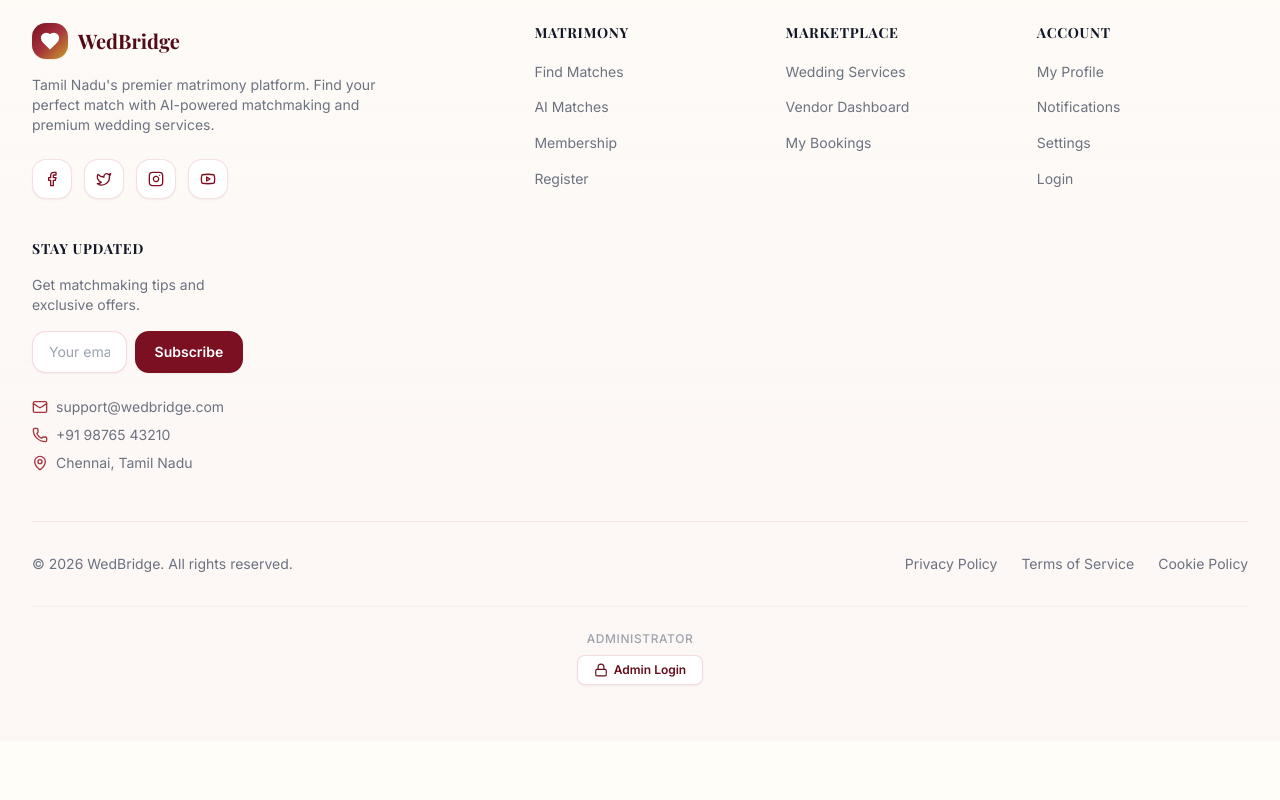
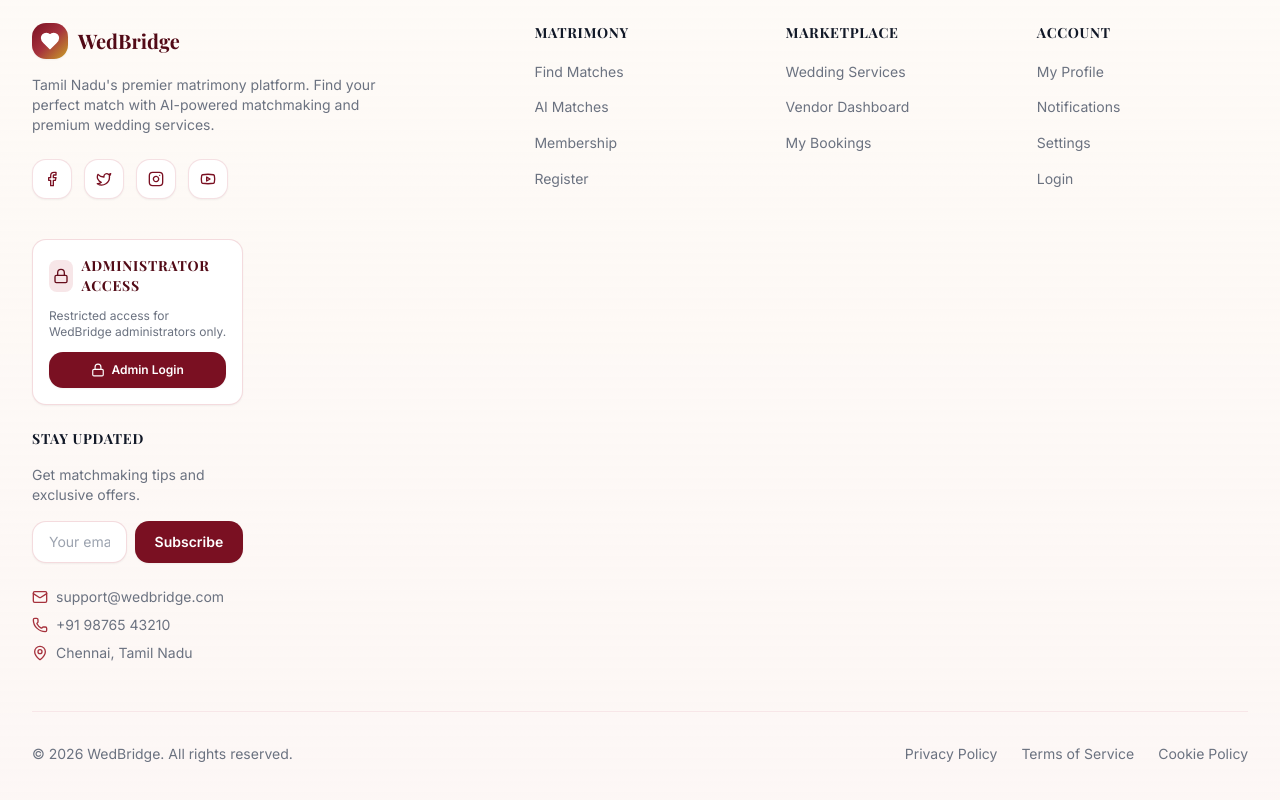
Before and after one commit to Naveen2112-hub/wedbridge, a Next.js app: page / in a window 1280 px wide. Shown: the part 3074-3874 px from the top of the page. Before the commit the page ends 3815 px from the top, so only its background shows below. Built offline with nearby package versions, Linux system fonts and the light colour scheme; no server answers.

Commit message:
Updated Footer.tsx

```diff
--- a/src/components/layout/Footer.tsx
+++ b/src/components/layout/Footer.tsx
@@ -50,6 +50,21 @@
           ))}
 
           <div>
+            {/* Administrator Access */}
+            <div className="mb-6 rounded-xl border border-primary-200/70 bg-white p-4 shadow-sm">
+              <div className="flex items-center gap-2">
+                <span className="flex h-8 w-8 items-center justify-center rounded-lg bg-primary-100 text-primary-700">
+                  <Lock className="h-4 w-4" />
+                </span>
+                <h3 className="font-display text-sm font-bold uppercase tracking-wider text-primary-800">Administrator Access</h3>
+              </div>
+              <p className="mt-3 text-xs text-gray-500">Restricted access for WedBridge administrators only.</p>
+              <Link href="/admin/login" className="btn-primary mt-3 inline-flex w-full items-center justify-center gap-1.5 text-xs">
+                <Lock className="h-3.5 w-3.5" />
+                Admin Login
+              </Link>
+            </div>
+
             <h3 className="font-display text-sm font-bold uppercase tracking-wider text-gray-900">Stay Updated</h3>
             <p className="mt-4 text-sm text-gray-500">Get matchmaking tips and exclusive offers.</p>
             <form onSubmit={subscribe} className="mt-4 flex gap-2">
@@ -73,17 +88,6 @@
           </div>
         </div>
 
-        {/* Admin Login */}
-        <div className="mt-8 flex flex-col items-center gap-2 border-t border-primary-100/60 pt-6 text-center">
-          <span className="text-xs font-medium uppercase tracking-wider text-gray-400">Administrator</span>
-          <Link
-            href="/admin/login"
-            className="inline-flex items-center gap-1.5 rounded-lg border border-primary-200/70 bg-white px-4 py-1.5 text-xs font-semibold text-primary-700 shadow-sm transition-all duration-300 hover:scale-[1.02] hover:border-primary-400 hover:bg-primary-50 hover:text-primary-800 hover:shadow"
-          >
-            <Lock className="h-3.5 w-3.5" />
-            Admin Login
-          </Link>
-        </div>
       </div>
     </footer>
   );
```
